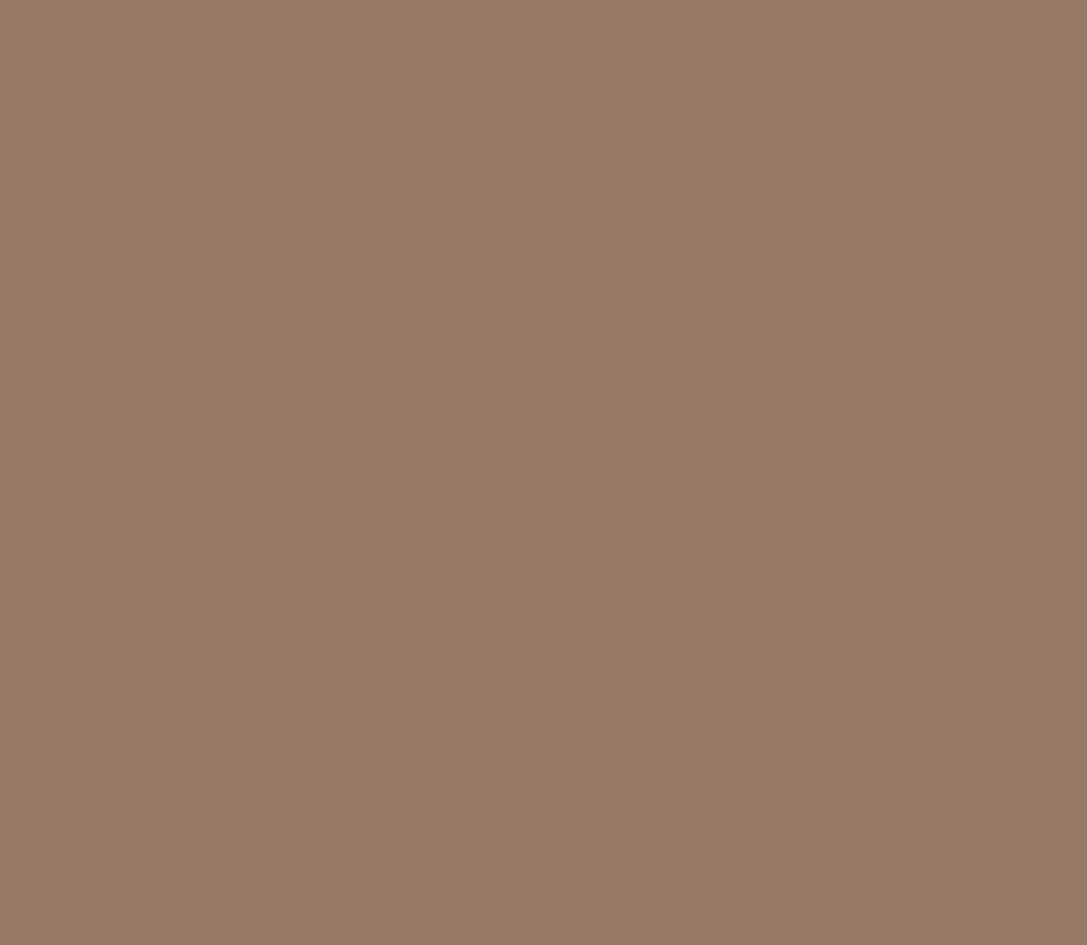
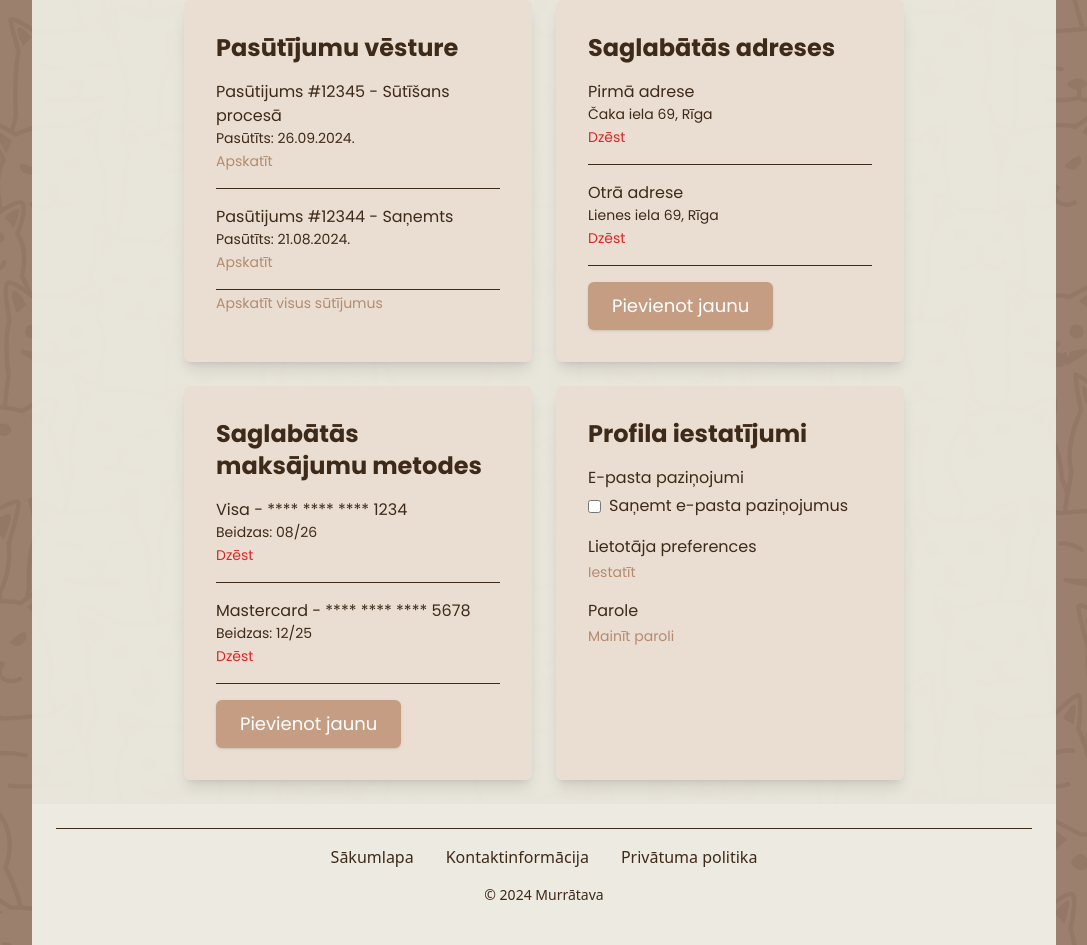
Before and after one commit to ZeUltimatey/PROkrastin-cija, a React (Create React App) app in the folder src/react-app/: page /profile in a window 1280 px wide. Before the commit this address had no page. Shown: the part 320-1265 px from the top of the page, without its empty margins (96-1183 px from the left). Before the commit the page ends 800 px from the top, so only its background shows below. Built offline with nearby package versions, Linux system fonts and the light colour scheme; a web font is replaced by a local one.

Commit message:
Created profile page

```diff
--- a/src/react-app/src/App.tsx
+++ b/src/react-app/src/App.tsx
@@ -7,6 +7,7 @@ import "react-multi-carousel/lib/styles.css";
 import { Catalog } from "./components/catalog/Catalog";
 import { GeneralLayout } from "./components/layouts/GeneralLayout";
 import { LoginLayout } from "./components/layouts/LoginLayout";
+import { Profile } from "./components/profile/Profile";
 
 function App() {
   return (
@@ -16,6 +17,7 @@ function App() {
           <Route index element={<Homepage />} />
           <Route path="/productview" element={<ProductView />} />
           <Route path="/catalog" element={<Catalog />} />
+          <Route path="profile" element={<Profile />} />
         </Route>
         <Route path="/auth" element={<LoginLayout />}>
           <Route path="login" element={<Login />} />
--- /dev/null
+++ b/src/react-app/src/components/profile/Profile.tsx
@@ -0,0 +1,21 @@
+import { ProfileInfo } from "./profile-page/ProfileInfo";
+import { OrderHistory } from "./profile-page/OrderHistory";
+import { SavedAddresses } from "./profile-page/SavedAddresses";
+import { PaymentMethods } from "./profile-page/PaymentMethods";
+import { ProfileSettings } from "./profile-page/ProfileSettings";
+
+export const Profile = () => {
+  return (
+    <div className="min-h-screen bg-content-white bg-opacity-95 p-6">
+      <div className="container mx-auto lg:px-32">
+        <ProfileInfo />
+        <div className="grid grid-cols-1 md:grid-cols-2 gap-6 mt-8">
+          <OrderHistory />
+          <SavedAddresses />
+          <PaymentMethods />
+          <ProfileSettings />
+        </div>
+      </div>
+    </div>
+  );
+};
--- /dev/null
+++ b/src/react-app/src/components/profile/profile-page/OrderHistory.tsx
@@ -0,0 +1,45 @@
+export const OrderHistory = () => {
+  return (
+    <div className="bg-light-gray shadow-lg rounded-md p-8">
+      <h3 className="text-2xl font-bold text-dark-brown font-poppins mb-4">
+        Pasūtījumu vēsture
+      </h3>
+      <ul className="space-y-4">
+        <li className="border-b border-dark-brown pb-4">
+          <p className="text-dark-brown font-poppins">
+            Pasūtijums #12345 - Sūtīšans procesā
+          </p>
+          <p className="text-sm text-dark-brown font-poppins">
+            Pasūtīts: 26.09.2024.
+          </p>
+          <a
+            href=""
+            className="text-medium-brown hover:underline text-sm font-poppins"
+          >
+            Apskatīt
+          </a>
+        </li>
+        <li className="border-b border-dark-brown pb-4">
+          <p className="text-dark-brown font-poppins">
+            Pasūtijums #12344 - Saņemts
+          </p>
+          <p className="text-sm text-dark-brown font-poppins">
+            Pasūtīts: 21.08.2024.
+          </p>
+          <a
+            href=""
+            className="text-medium-brown hover:underline text-sm font-poppins"
+          >
+            Apskatīt
+          </a>
+        </li>
+      </ul>
+      <a
+        href=""
+        className="text-medium-brown hover:underline text-sm font-poppins"
+      >
+        Apskatīt visus sūtījumus
+      </a>
+    </div>
+  );
+};
--- /dev/null
+++ b/src/react-app/src/components/profile/profile-page/PaymentMethods.tsx
@@ -0,0 +1,32 @@
+export const PaymentMethods = () => {
+  return (
+    <div className="bg-light-gray shadow-lg rounded-md p-8">
+      <h3 className="text-2xl font-bold text-dark-brown font-poppins mb-4">
+        Saglabātās maksājumu metodes
+      </h3>
+      <ul className="space-y-4">
+        <li className="border-b border-dark-brown pb-4">
+          <p className="text-dark-brown font-poppins">
+            Visa - **** **** **** 1234
+          </p>
+          <p className="text-sm text-dark-brown font-poppins">Beidzas: 08/26</p>
+          <button className="text-red-600 hover:underline text-sm font-poppins">
+            Dzēst
+          </button>
+        </li>
+        <li className="border-b border-dark-brown pb-4">
+          <p className="text-dark-brown font-poppins">
+            Mastercard - **** **** **** 5678
+          </p>
+          <p className="text-sm text-dark-brown font-poppins">Beidzas: 12/25</p>
+          <button className="text-red-600 hover:underline text-sm font-poppins">
+            Dzēst
+          </button>
+        </li>
+      </ul>
+      <button className="bg-light-brown text-white px-6 py-2.5 text-lg rounded-md shadow hover:bg-medium-brown transition-all font-poppins mt-4">
+        Pievienot jaunu
+      </button>
+    </div>
+  );
+};
--- /dev/null
+++ b/src/react-app/src/components/profile/profile-page/ProfileInfo.tsx
@@ -0,0 +1,29 @@
+export const ProfileInfo = () => {
+  return (
+    <div className="bg-light-gray shadow-lg rounded-md p-8">
+      <div className="flex items-center justify-between">
+        <div className="flex items-center space-x-6">
+          <img
+            className="w-24 h-24 rounded-full object-cover border-4 border-medium-brown"
+            src="https://via.placeholder.com/150"
+            alt="Lietotāja attēls"
+          />
+          <div>
+            <h2 className="text-3xl font-bold text-dark-brown font-poppins">
+              Jānis Bērziņš
+            </h2>
+            <p className="text-sm text-dark-brown font-poppins">
+              janis.berzins@gmail.com
+            </p>
+            <p className="text-sm text-dark-brown font-poppins">
+              Pircējs kopš: 23.01.1999.
+            </p>
+          </div>
+        </div>
+        <button className="bg-light-brown text-white px-6 py-2.5 text-lg rounded-md shadow hover:bg-medium-brown transition-all font-poppins">
+          Rediģēt profilu
+        </button>
+      </div>
+    </div>
+  );
+};
--- /dev/null
+++ b/src/react-app/src/components/profile/profile-page/ProfileSettings.tsx
@@ -0,0 +1,35 @@
+export const ProfileSettings = () => {
+  return (
+    <div className="bg-light-gray shadow-lg rounded-md p-8">
+      <h3 className="text-2xl font-bold text-dark-brown font-poppins mb-4">
+        Profila iestatījumi
+      </h3>
+      <ul className="space-y-4">
+        <li>
+          <p className="text-dark-brown font-poppins">E-pasta paziņojumi</p>
+          <label className="inline-flex items-center mt-1">
+            <input
+              type="checkbox"
+              className="form-checkbox text-medium-brown"
+            />
+            <span className="ml-2 text-dark-brown font-poppins">
+              Saņemt e-pasta paziņojumus
+            </span>
+          </label>
+        </li>
+        <li>
+          <p className="text-dark-brown font-poppins">Lietotāja preferences</p>
+          <button className="text-medium-brown hover:underline text-sm font-poppins">
+            Iestatīt
+          </button>
+        </li>
+        <li>
+          <p className="text-dark-brown font-poppins">Parole</p>
+          <button className="text-medium-brown hover:underline text-sm font-poppins">
+            Mainīt paroli
+          </button>
+        </li>
+      </ul>
+    </div>
+  );
+};
--- /dev/null
+++ b/src/react-app/src/components/profile/profile-page/SavedAddresses.tsx
@@ -0,0 +1,32 @@
+export const SavedAddresses = () => {
+  return (
+    <div className="bg-light-gray shadow-lg rounded-md p-8">
+      <h3 className="text-2xl font-bold text-dark-brown font-poppins mb-4">
+        Saglabātās adreses
+      </h3>
+      <ul className="space-y-4">
+        <li className="border-b border-dark-brown pb-4">
+          <p className="text-dark-brown font-poppins">Pirmā adrese</p>
+          <p className="text-sm text-dark-brown font-poppins">
+            Čaka iela 69, Rīga
+          </p>
+          <button className="text-red-600 hover:underline text-sm font-poppins">
+            Dzēst
+          </button>
+        </li>
+        <li className="border-b border-dark-brown pb-4">
+          <p className="text-dark-brown font-poppins">Otrā adrese</p>
+          <p className="text-sm text-dark-brown font-poppins">
+            Lienes iela 69, Rīga
+          </p>
+          <button className="text-red-600 hover:underline text-sm font-poppins">
+            Dzēst
+          </button>
+        </li>
+      </ul>
+      <button className="bg-light-brown text-white px-6 py-2.5 text-lg rounded-md shadow hover:bg-medium-brown transition-all font-poppins mt-4">
+        Pievienot jaunu
+      </button>
+    </div>
+  );
+};
--- a/src/react-app/src/components/universal/Footer.tsx
+++ b/src/react-app/src/components/universal/Footer.tsx
@@ -1,9 +1,33 @@
 export const Footer = () => {
   return (
-    <div className="bg-content-white rounded-b-md">
-      <div className="h-20 flex items-center px-6 gap-2 justify-between">
-        Interneta veikals Murrātava&trade; 2024
+    <footer className="bg-content-white py-6">
+      <div className="container mx-auto px-6">
+        <div className="border-t border-dark-brown py-4">
+          <div className="text-center text-dark-brown">
+            <nav className="mb-4">
+              <a
+                href="/"
+                className="mx-4 text-dark-brown hover:text-medium-brown"
+              >
+                Sākumlapa
+              </a>
+              <a
+                href="/"
+                className="mx-4 text-dark-brown hover:text-medium-brown"
+              >
+                Kontaktinformācija
+              </a>
+              <a
+                href="/"
+                className="mx-4 text-dark-brown hover:text-medium-brown"
+              >
+                Privātuma politika
+              </a>
+            </nav>
+            <p className="text-sm text-dark-brown">&copy; 2024 Murrātava</p>
+          </div>
+        </div>
       </div>
-    </div>
+    </footer>
   );
 };
```
